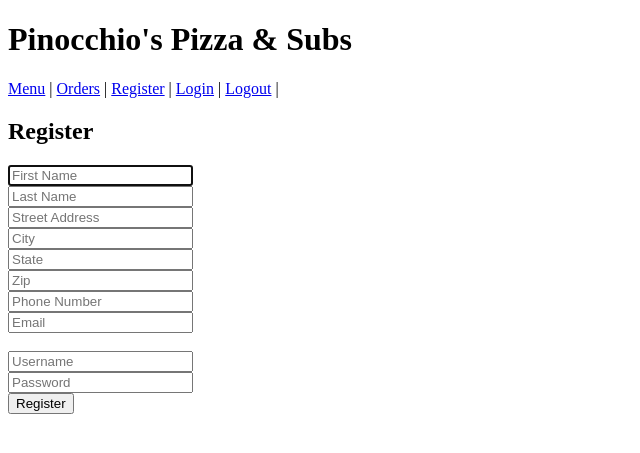
After one commit to ababen/cs50w-project3, a Django app: page /register in a window 1280 px wide. The commit adds this page. Shown: the top 453 px of the page, without its empty margins (0-640 px from the left). Run offline with Django 3.2, Linux system fonts and the light colour scheme.

Commit message:
Lots of progress on login and logout

```diff
--- a/orders/templates/orders/base.html
+++ b/orders/templates/orders/base.html
@@ -4,6 +4,14 @@
             <title>{% block title %}{% endblock %}</title>
         </head>
         <body>
+          <div><h1>Pinocchio's Pizza & Subs</h1></div>
+          <div>
+            <a href="/">Menu</a> |
+            <a href="/orders">Orders</a> |
+            <a href="{% url 'register' %}">Register</a> |
+            <a href="/login">Login</a> |
+            <a href="{% url 'logout' %}">Logout</a> | <br>
+          </div>
             {% block body %}
             {% endblock %}
         </body>
--- /dev/null
+++ b/orders/templates/orders/register.html
@@ -0,0 +1,25 @@
+{% extends "orders/base.html" %}
+
+{% block title %}
+    Register
+{% endblock %}
+{% block body %}
+<h2>Register</h2>
+
+<div>
+  <form action="{ url 'register' }" method="post">
+    {% csrf_token %}
+    <input type="text" id="firstname" placeholder="First Name" autofocus required><br>
+    <input type="text" id="lastname" placeholder="Last Name"><br>
+    <input type="text" id="address" placeholder="Street Address"><br>
+    <input type="text" id="city" placeholder="City"><br>
+    <input type="text" id="state" placeholder="State"><br>
+    <input type="text" id="zip" placeholder="Zip"><br>
+    <input type="text" id="phonenumber" placeholder="Phone Number"><br>
+    <input type="text" id="email" placeholder="Email"><br><br>
+    <input type="text" id="username" placeholder="Username"><br>
+    <input type="text" id="password" placeholder="Password"><br>
+    <input type="submit" id="submit" value="Register"><br>
+  </form>
+</div>
+{% endblock %}
--- a/orders/templates/pizza/pizza.html
+++ b/orders/templates/pizza/pizza.html
@@ -1,10 +1,11 @@
-{% extends 'pizza/base.html' %}
+{% extends 'orders/base.html' %}
 {% block title %}
     Pizza {{ pizza.pizza_name }}
 {% endblock title %}
 {% block body %}
     <ul>
-            <li><span id="order" class=".pizza-single">Item Name: </span>{{ pizza.pizza_name }}</li>
+            <!-- <li><span id="order" class=".pizza-single">Item Name: </span>{{ pizza.pizza_name }}</li> -->
+            <li><span>Item Name: </span>{{ pizza.pizza_name }}</li>
     </ul>
     <a href="{% url 'index' %}">Back to all menu</a>
 {% endblock body %}
--- a/orders/urls.py
+++ b/orders/urls.py
@@ -4,6 +4,11 @@ from . import views
 
 urlpatterns = [
     path("", views.index, name="index"),
+    path("login", views.login_view, name="login"),
+    path("logout", views.logout_view, name="logout"),
+    path("register", views.register, name="register"),
+    path("pizza/<int:pizza_id>", views.pizza, name="pizza"),
     path("<int:order_id>", views.order, name="order")
-    # path("/pizza", views.index, name="index")
 ]
+
+# path("<int:pizza_id>/addtocart", views.addtocart, name="addtocart")
--- a/orders/views.py
+++ b/orders/views.py
@@ -1,14 +1,66 @@
-from django.http import HttpResponse, Http404
+from django.http import HttpResponse, HttpResponseRedirect, Http404
+from django.contrib.auth import authenticate, login, logout
+from django.contrib.auth.models import User
 from django.shortcuts import render
+from django.urls import reverse
 
 from .models import Orders, Pizza
 
 # Create your views here.
 def index(request):
+#   Use this code to make sure someone is logged in
+#    if not request.user.is_authenticated:
+#        return render(request, "orders/login.html", {"message: None"})
     context = {
-        "orders": Orders.objects.all()
+        "pizza": Pizza.objects.all()
     }
     return render(request, "orders/index.html", context)
+
+
+def login_view(request):
+    try:
+        username = request.POST["username"]
+    except KeyError:
+        return render(request, "orders/login.html", {"message": "No username entered."})
+
+    password = request.POST["password"]
+    user = authenticated(request, username=username, password=password)
+    if user is not None:
+        login(request, user)
+        return HttpResponseRedirect(reverse("index"))
+    else:
+        return render(request, "orders/login.html", {"message":"Invalid credentials."})
+
+
+def logout_view(request):
+    logout(request)
+    return render(request, "orders/login.html", {"message": "Loged out."})
+
+
+def register(request):
+    return render(request, "orders/register.html")
+
+def register2(request):
+    try:
+        firstname = str(request.POST["firstname"])
+    except KeyError:
+        return render(request, "orders/error.html", {"message": "No input"})
+
+# How to redirect users
+# return HttpResponseRedirect(reverse("flight", args=(flight_id)))
+
+# def addtocart(request):
+    # return render(request, "")
+
+def pizza(request, pizza_id):
+    try:
+        pizza = Pizza.objects.get(pk=pizza_id)
+    except Pizza.DoesNotExist:
+        raise Http404("Pizza or food does not exist.")
+    context = {
+        "pizza": pizza
+    }
+    return render(request, "pizza/pizza.html", context)
 
 def order(request, order_id):
     try:
--- a/pizza/urls.py
+++ b/pizza/urls.py
@@ -21,6 +21,4 @@ from . import views
 urlpatterns = [
     path("", include("orders.urls")),
     path("admin/", admin.site.urls),
-    path("pizza/", views.index, name="index"),
-    path("pizza/<int:pizza_id>", views.index, name="pizza"),
 ]
```
Also changed, not shown: orders/models.py (+13 -1 lines), orders/templates/orders/index.html (+25 -6 lines), orders/templates/orders/login.html (added, +23 -0 lines), pizza/views.py (+1 -9 lines), db.sqlite3.
